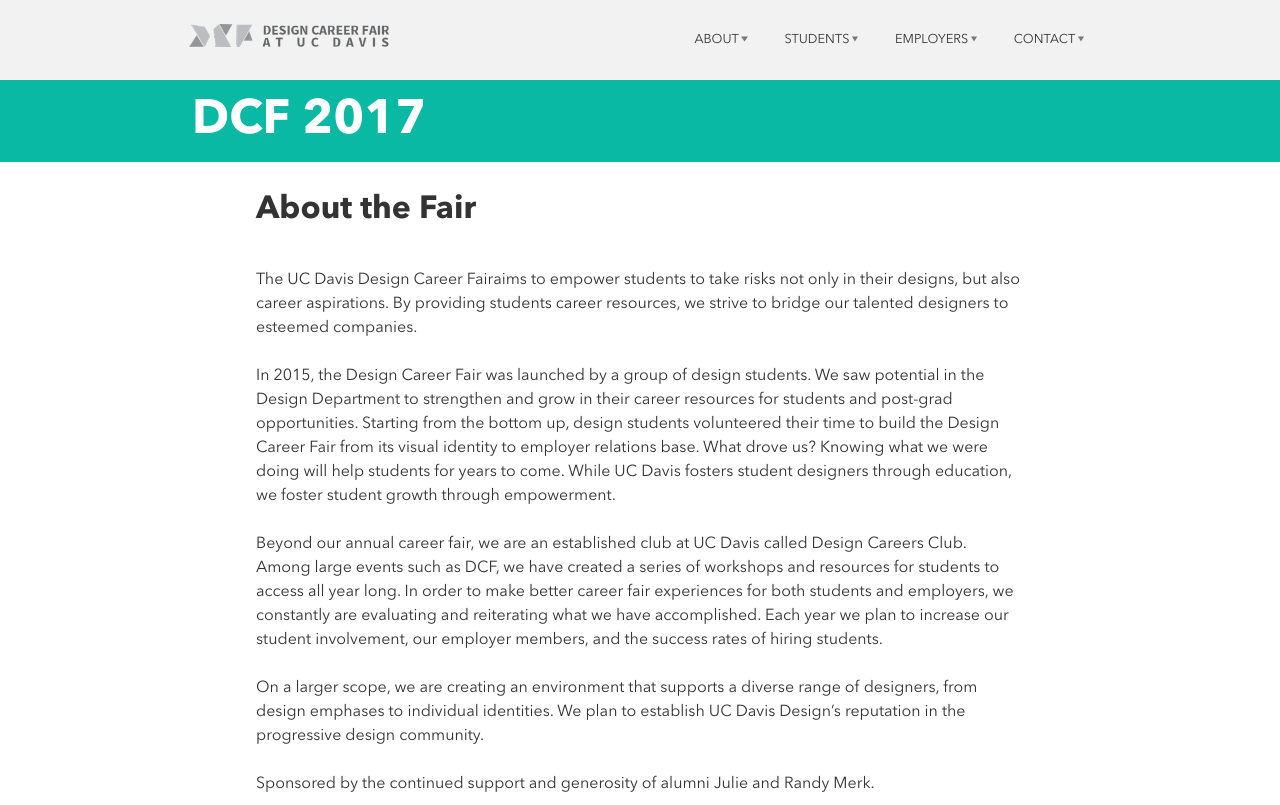
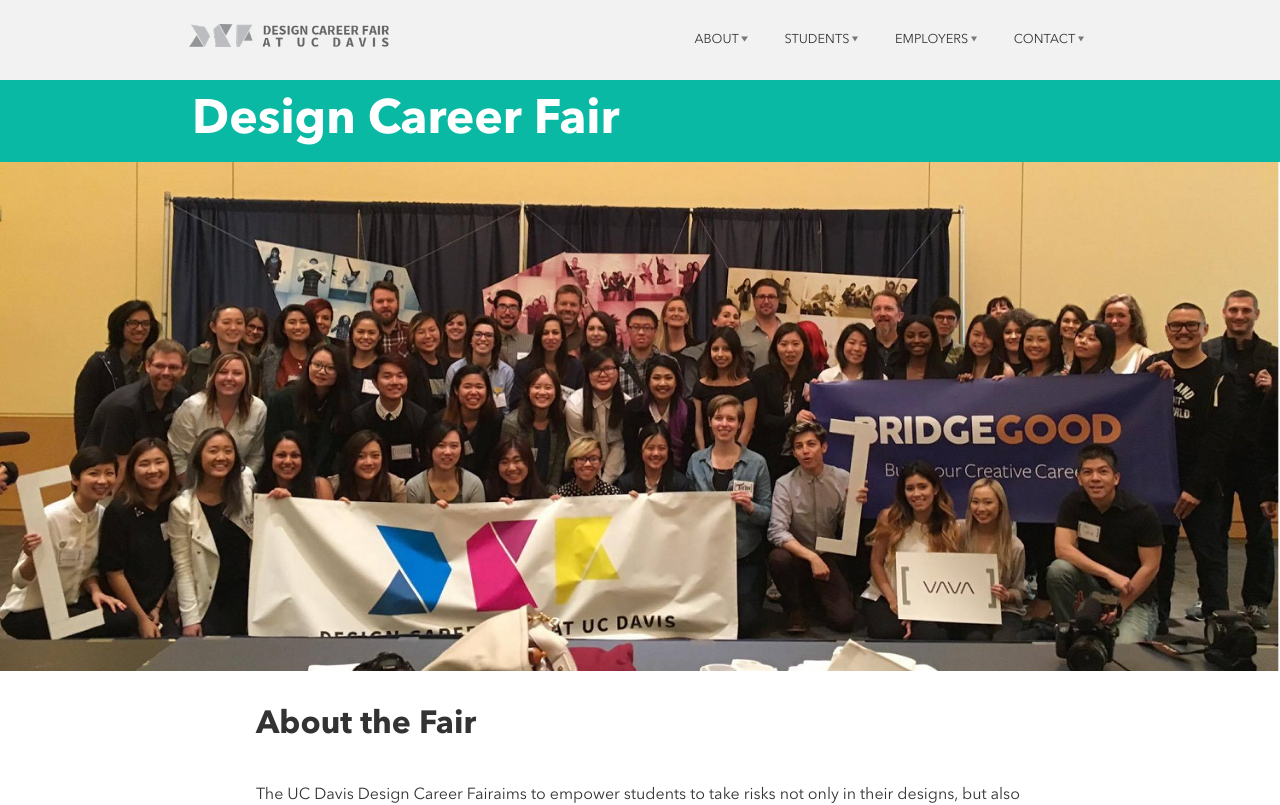
Before and after one commit to ucddesigncareerfair/ucd_dcf_2017, a plain HTML site: page about/fair/index.html in a window 1280 px wide. Shown: the top 805 px of the page. Drawn offline with Linux system fonts and the light colour scheme.

Commit message:
added photo to about page

```diff
--- a/about/fair/index.html
+++ b/about/fair/index.html
@@ -158,13 +158,14 @@
 	</nav>
 </aside>
 
-
 <main>
 	<header class="main-header page-bgcolor" id="main-header-PAGE">
 		<div class="main-header-wrapper">
-			<h1 class="main-header-title header-font">DCF 2017</h1>
+			<h1 class="main-header-title header-font">Design Career Fair</h1>
 		</div>
 	</header>
+
+	<img id="dcf2016" src="../../img/dcf2016(1).jpg" alt="DCF 2016"/>
 
 	<section class="main-section">
 
--- a/css/styles.css
+++ b/css/styles.css
@@ -356,6 +356,9 @@
 	color: white;
 }
 
+#dcf2016 {
+	width: 100%;
+}
 /*=================
 	NAVIGATION
 =================*/
```
Also changed, not shown: img/dcf2016(1).jpg (added), img/dcf2016.jpg (added), 1 other file.
